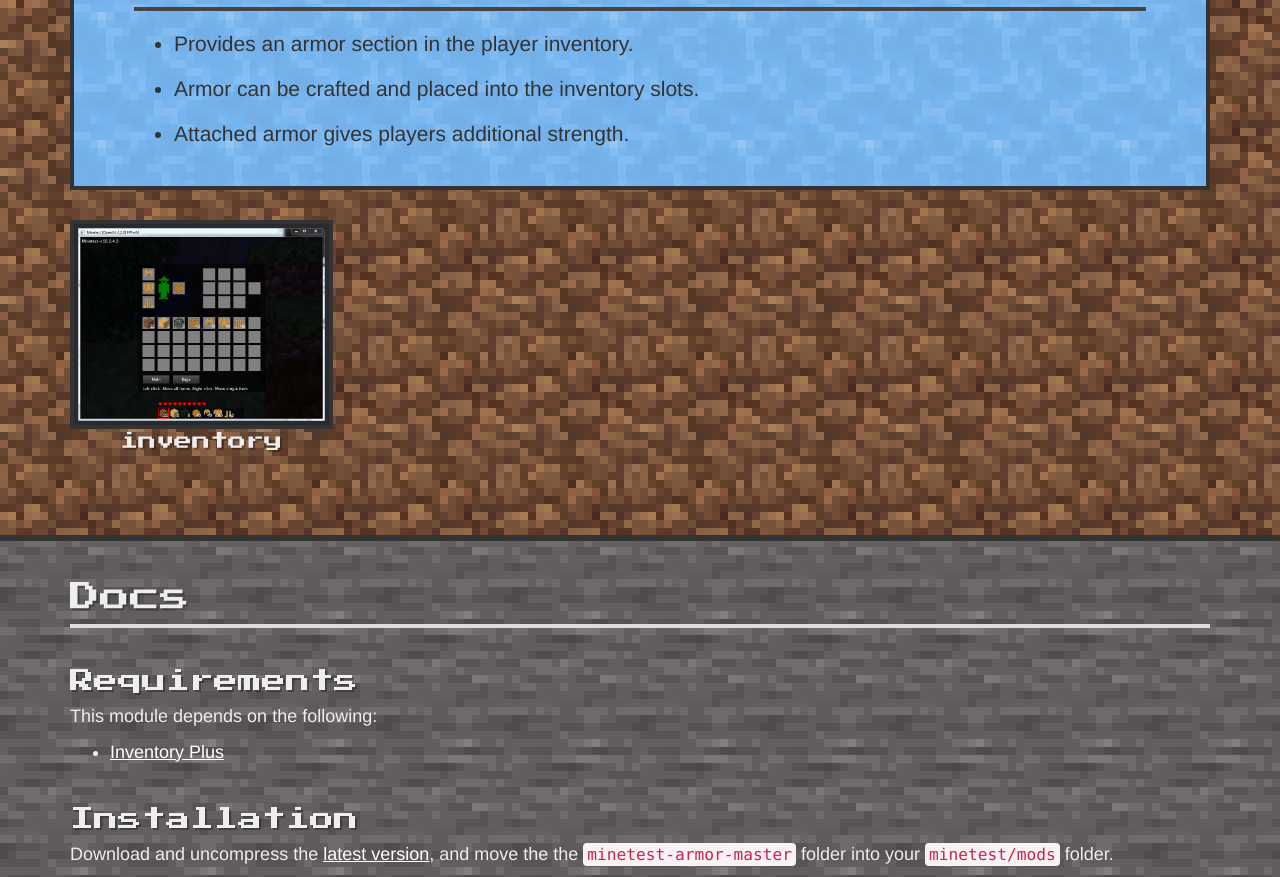
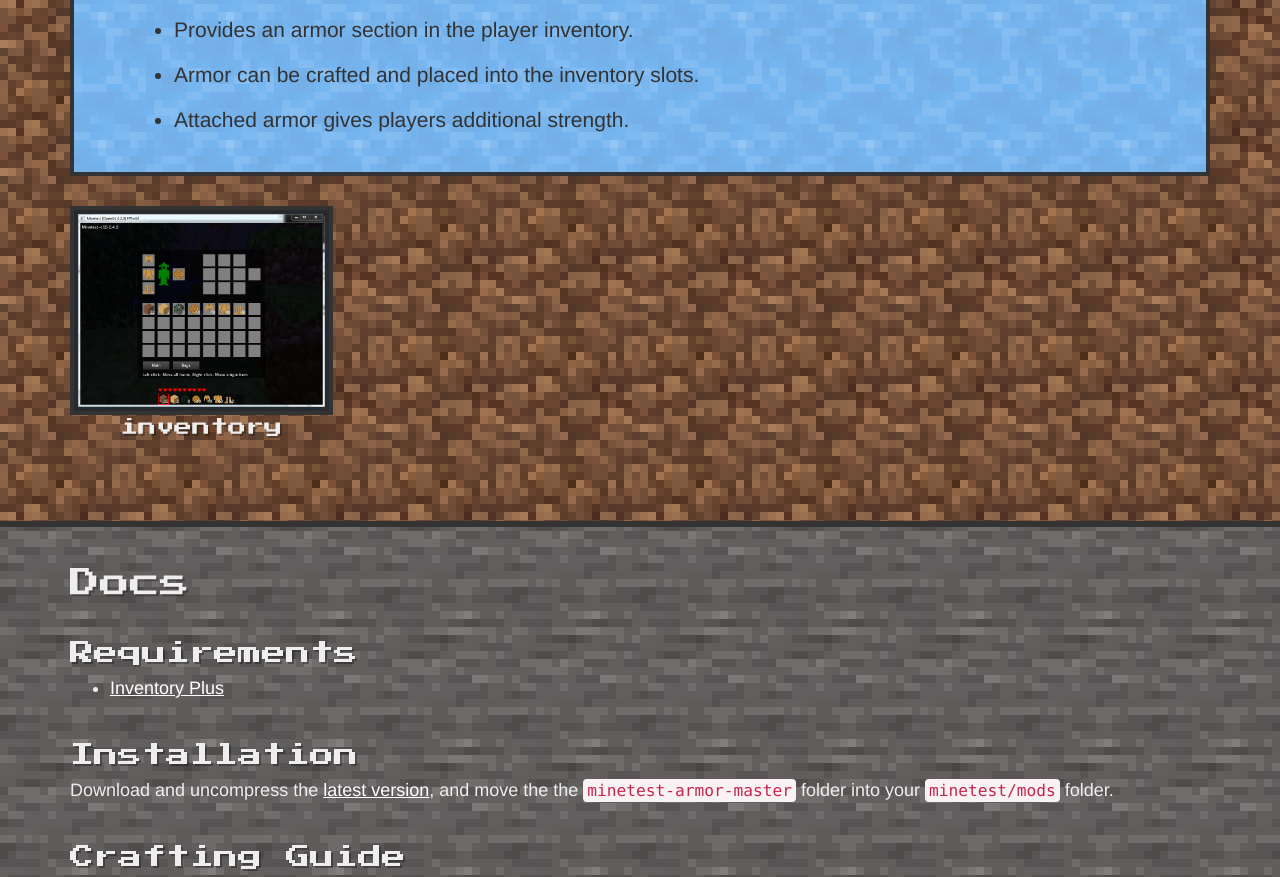
Before and after one commit to cornernote/minetest-armor, a plain HTML site: page index.html in a window 1280 px wide. Shown: the part 581-1458 px from the top of the page. Drawn offline with nearby package versions, Linux system fonts and the light colour scheme; some packages are replaced by stand-ins of ours; a script that the page names is missing.

Commit message:
more tweaks

```diff
--- a/css/main.css
+++ b/css/main.css
@@ -20,12 +20,6 @@ body {
 h1, h2, h3, h4, h5, h6, .caption {
     font-family: 'Press Start 2P', cursive;
     text-shadow: 2px 2px 0 rgba(0, 0, 0, 0.3);
-}
-
-/* pretty h2 */
-h2 {
-    padding-bottom: 10px;
-    border-bottom: 4px solid #ddd;
 }
 
 /* extra 20px top padding */
@@ -70,7 +64,6 @@ a[id] {
 .jumbotron h2 {
     color: #222;
     padding-top: 0;
-    border-bottom: 4px solid #444;
 }
 
 #header .jumbotron {
--- a/index.html
+++ b/index.html
@@ -95,8 +95,6 @@
             <h2>Docs</h2>
 
             <h3 id="docs/requirements">Requirements</h3>
-
-            <p>This module depends on the following:</p>
 
             <ul>
                 <li>
```
